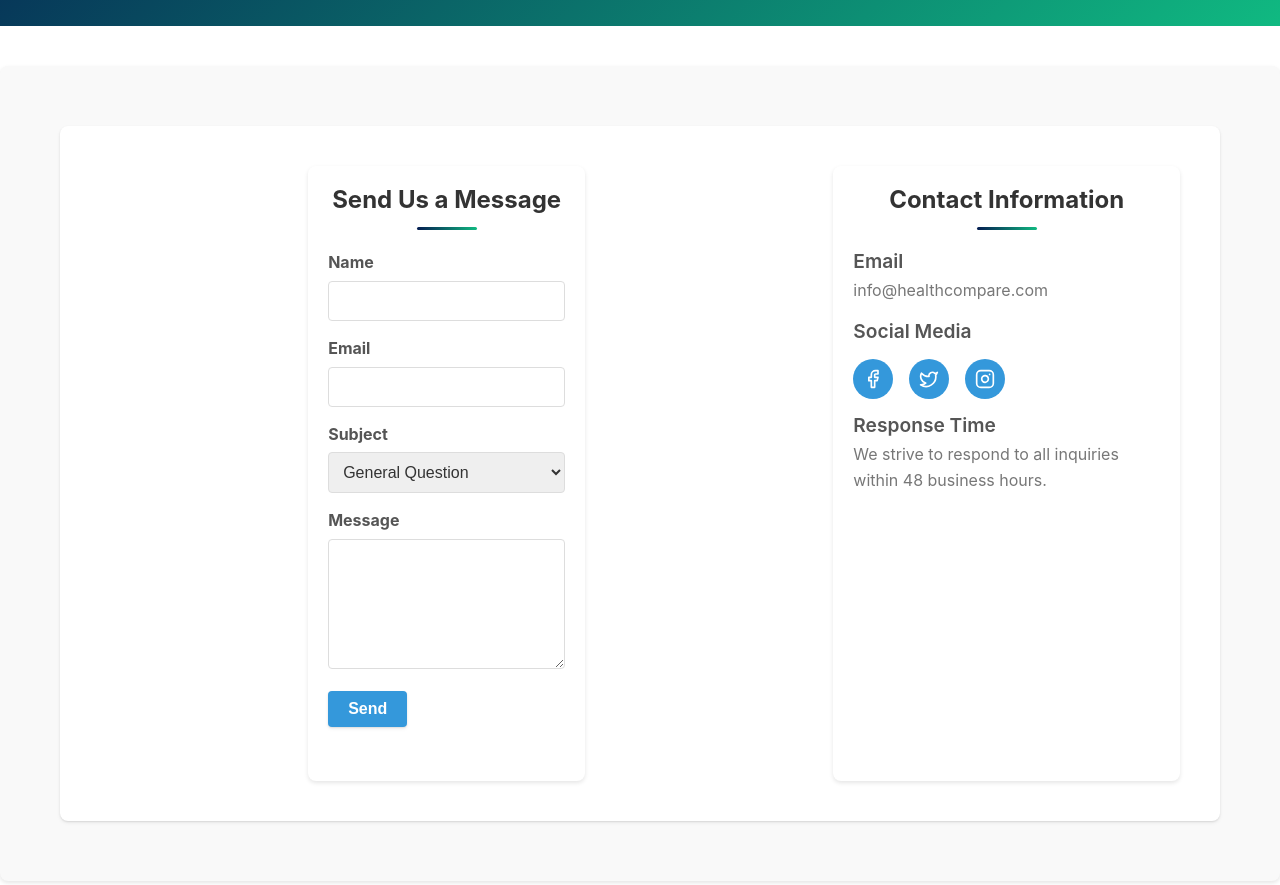
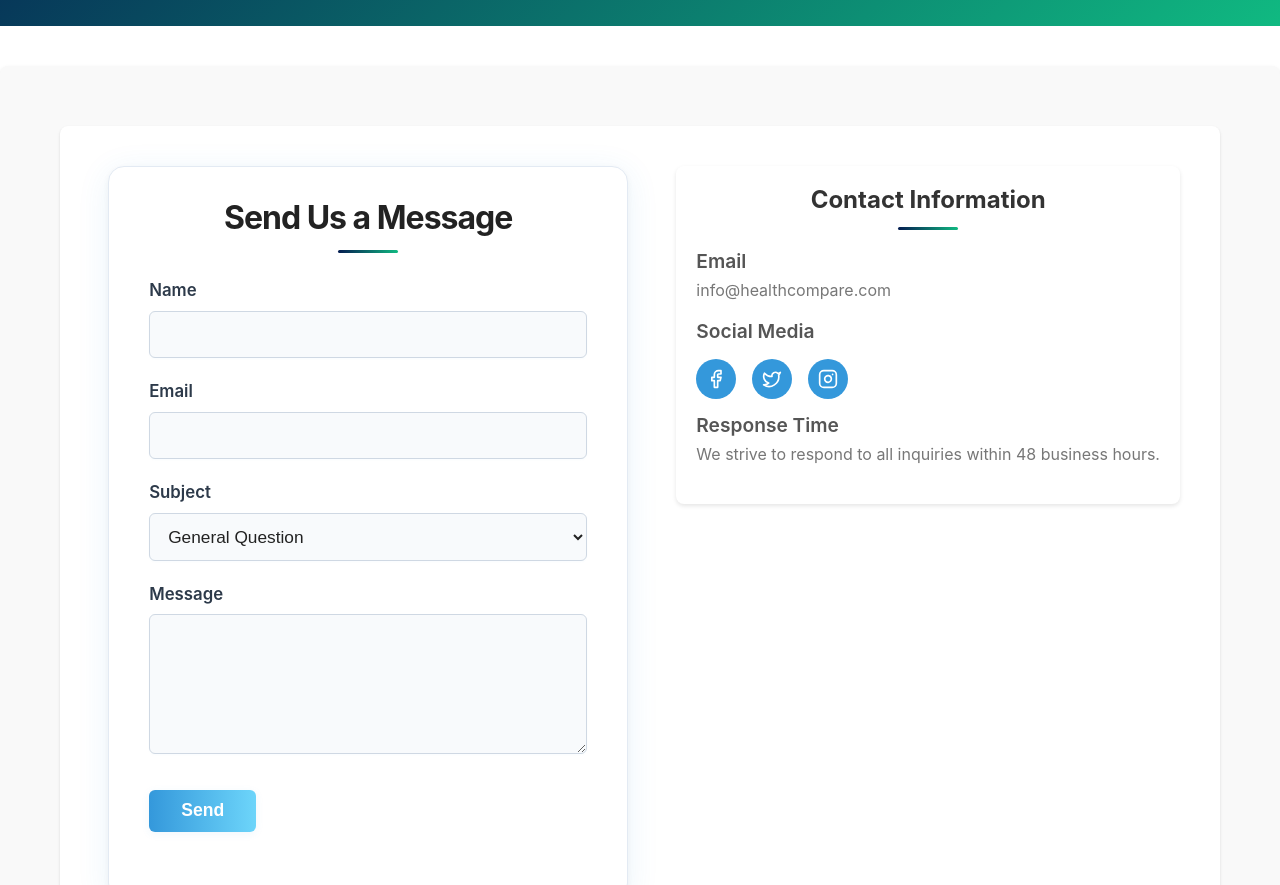
Before and after one commit to walidattou/health-main, a plain HTML site: page pages/contact/index.html in a window 1280 px wide. Shown: the part 340-1225 px from the top of the page. Drawn offline with Linux system fonts and the light colour scheme.

Commit message:
fix styling of contact form

```diff
--- a/js/main.js
+++ b/js/main.js
@@ -306,17 +306,7 @@ function setupForms() {
                         submitButton.classList.remove('loading');
                         submitButton.disabled = false;
                     }
-
-                    // Show success message
-                    const successMessage = document.createElement('div');
-                    successMessage.className = 'form-success-message';
-                    successMessage.textContent = 'Merci pour votre inscription !';
-
-                    form.appendChild(successMessage);
-
-                    setTimeout(() => {
-                        successMessage.remove();
-                    }, 5000);
+                    // Success message removed (no message will be shown)
                 }, 1500);
             }
         });
--- a/pages/contact/index.html
+++ b/pages/contact/index.html
@@ -18,39 +18,66 @@
     box-shadow: 0 2px 4px rgba(0, 0, 0, 0.1);
 }
 
+.contact-grid {
+    display: flex;
+    flex-wrap: wrap;
+    gap: 40px;
+    justify-content: center;
+    align-items: flex-start;
+}
+
 .contact-form {
     background-color: #ffffff;
-    padding: 20px;
-    border-radius: 8px;
-    box-shadow: 0 2px 4px rgba(0, 0, 0, 0.1);
+    padding: 32px 40px;
+    border-radius: 16px;
+    box-shadow: 0 6px 32px rgba(52, 152, 219, 0.10), 0 1.5px 6px rgba(0,0,0,0.04);
+    max-width: 520px;
+    min-width: 340px;
+    width: 100%;
+    margin: 0 auto;
+    border: 1.5px solid #e3eaf3;
+    transition: box-shadow 0.3s;
+}
+
+@media (max-width: 600px) {
+    .contact-form {
+        padding: 20px 8px;
+        max-width: 98vw;
+    }
 }
 
 .contact-form h2 {
-    margin-bottom: 20px;
-    font-size: 1.5rem;
-    color: #333;
+    margin-bottom: 24px;
+    font-size: 2rem;
+    color: #222;
+    font-weight: 700;
+    letter-spacing: -1px;
 }
 
 .contact-form .form-group {
-    margin-bottom: 15px;
+    margin-bottom: 20px;
 }
 
 .contact-form .form-group label {
     display: block;
-    margin-bottom: 5px;
-    font-weight: bold;
-    color: #555;
+    margin-bottom: 7px;
+    font-weight: 600;
+    color: #2d3a4a;
+    font-size: 1.05rem;
 }
 
 .contact-form .form-group input,
 .contact-form .form-group select,
 .contact-form .form-group textarea {
     width: 100%;
-    padding: 10px;
-    border: 1px solid #ddd;
-    border-radius: 4px;
-    font-size: 1rem;
-    color: #333;
+    padding: 12px 14px;
+    border: 1.5px solid #cfd8e3;
+    border-radius: 6px;
+    font-size: 1.08rem;
+    color: #222;
+    background: #f8fafc;
+    transition: border-color 0.2s, box-shadow 0.2s;
+    box-shadow: 0 1px 2px rgba(52,152,219,0.03);
 }
 
 .contact-form .form-group input:focus,
@@ -58,22 +85,27 @@
 .contact-form .form-group textarea:focus {
     border-color: #3498db;
     outline: none;
-    box-shadow: 0 0 4px rgba(52, 152, 219, 0.3);
+    box-shadow: 0 0 0 2px rgba(52,152,219,0.10);
+    background: #fff;
 }
 
 .contact-form button {
-    background-color: #3498db;
+    background: linear-gradient(90deg, #3498db 0%, #6dd5fa 100%);
     color: #fff;
-    padding: 10px 20px;
+    padding: 12px 32px;
     border: none;
-    border-radius: 4px;
-    font-size: 1rem;
+    border-radius: 6px;
+    font-size: 1.1rem;
+    font-weight: 600;
     cursor: pointer;
-    transition: background-color 0.3s ease;
+    box-shadow: 0 2px 8px rgba(52,152,219,0.08);
+    transition: background 0.2s, box-shadow 0.2s;
+    margin-top: 8px;
 }
 
 .contact-form button:hover {
-    background-color: #2980b9;
+    background: linear-gradient(90deg, #2980b9 0%, #3498db 100%);
+    box-shadow: 0 4px 16px rgba(52,152,219,0.13);
 }
 
 .contact-info {
```
